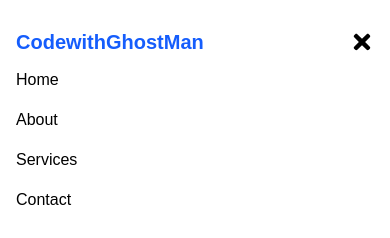
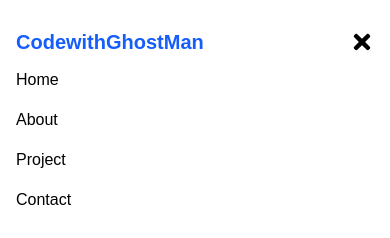
Before and after one commit to vviko-ko/Portfolio, a Next.js app in the folder my-portfolio/: page / in a window 390 px wide. Both pictures are taken after a click on the button 362 px from the left and 42 px from the top of the page. Shown: the top 238 px of the page. Built offline with nearby package versions, Linux system fonts and the light colour scheme.

Commit message:
update on navbar

```diff
--- a/my-portfolio/Components/navbar.tsx
+++ b/my-portfolio/Components/navbar.tsx
@@ -37,10 +37,10 @@ const Navbar = () => {
       {/* Mobile Menu */}
       {isOpen && (
         <ul className="md:hidden mt-3 space-y-4">
-          <li><a href="#" className="block hover:text-gray-400">Home</a></li>
-          <li><a href="#" className="block hover:text-gray-400">About</a></li>
-          <li><a href="#" className="block hover:text-gray-400">Services</a></li>
-          <li><a href="#" className="block hover:text-gray-400">Contact</a></li>
+          <li><a href="#home" className="block hover:text-gray-400">Home</a></li>
+          <li><a href="#about" className="block hover:text-gray-400">About</a></li>
+          <li><a href="#project" className="block hover:text-gray-400">Project</a></li>
+          <li><a href="#contact" className="block hover:text-gray-400">Contact</a></li>
         </ul>
       )}
     </nav>
```
